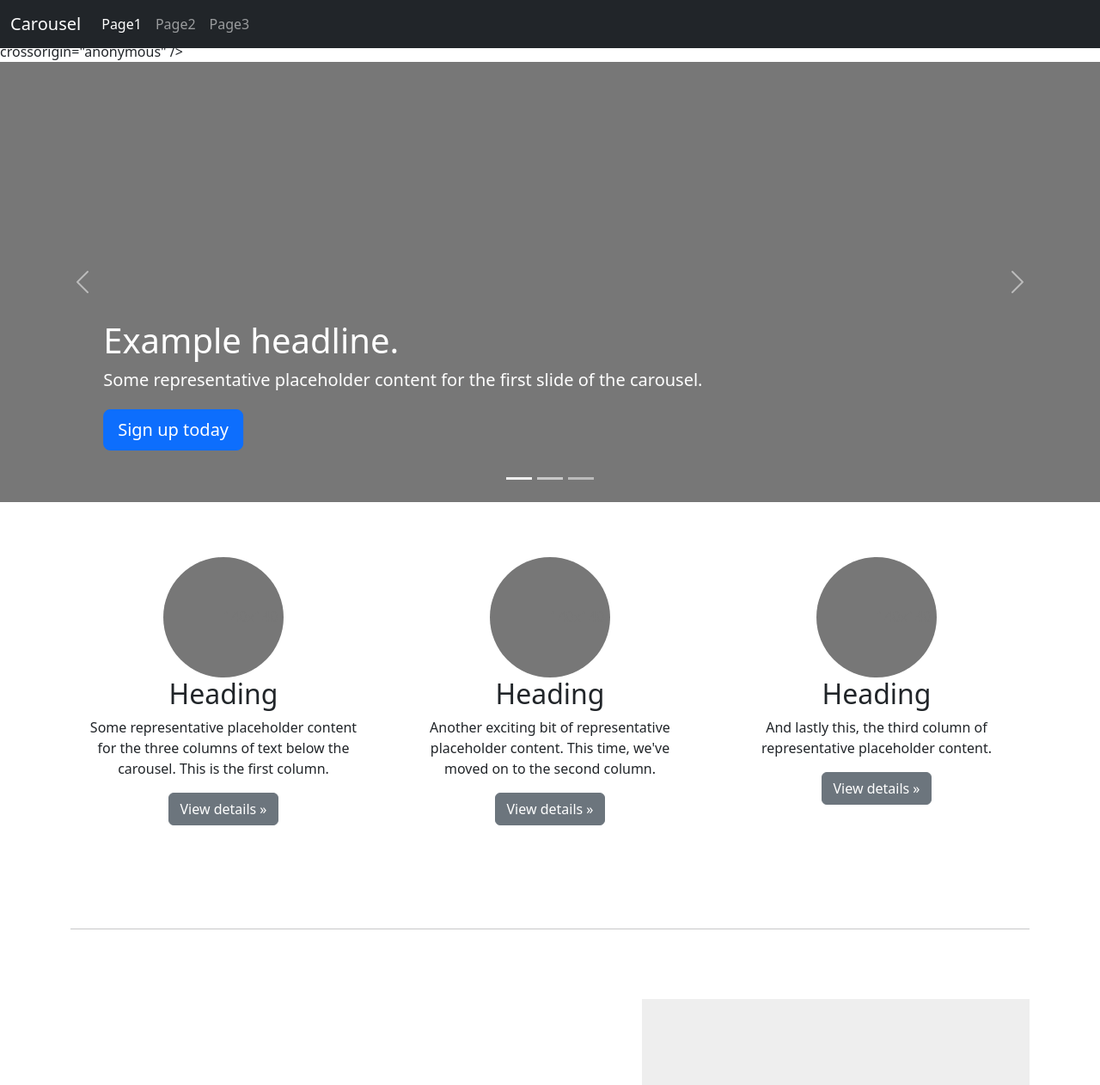
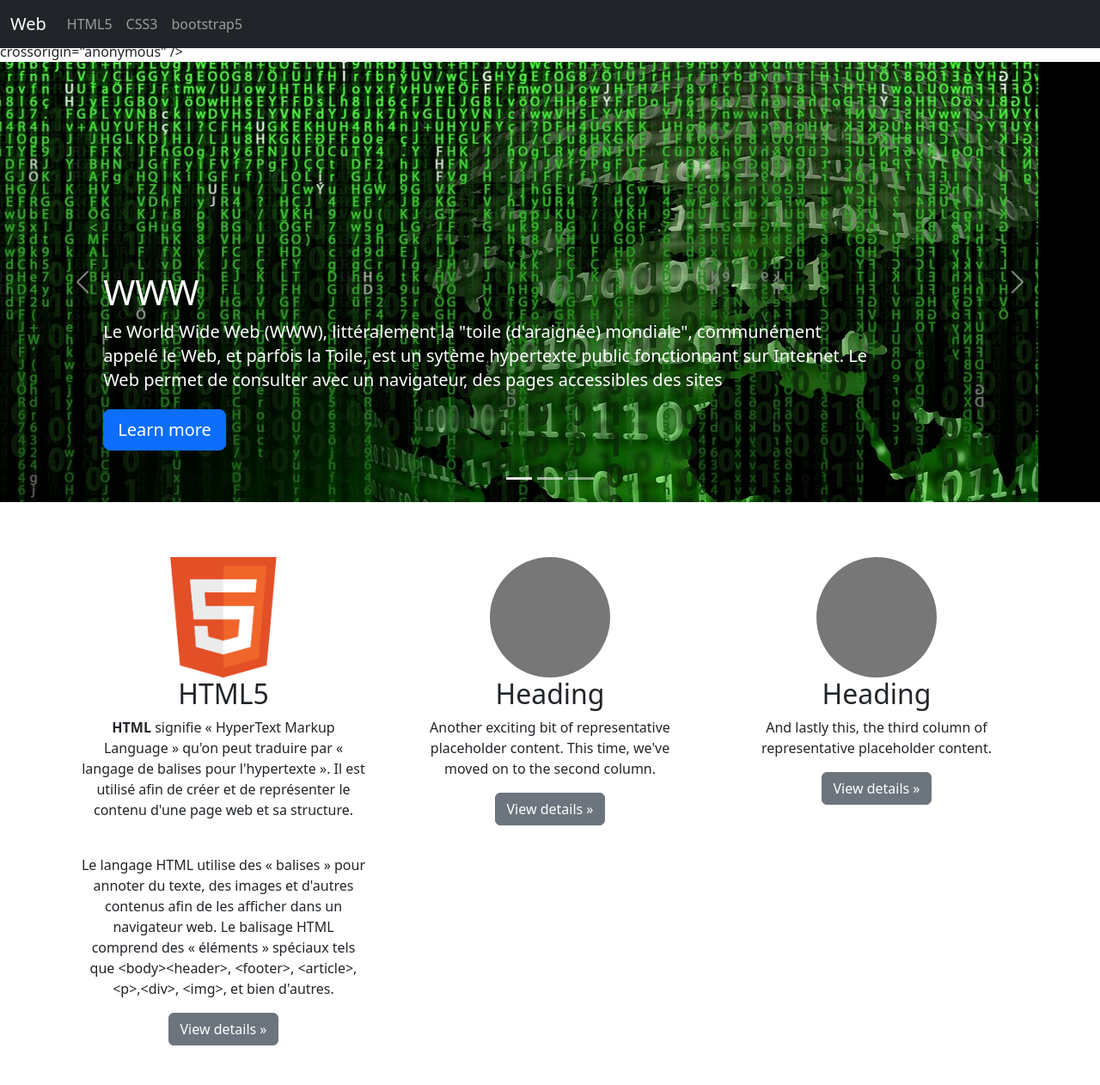
Before and after one commit to Bili-and-sheep/Project_Boostrap_AP_EA, a website built with webpack: page index.html in a window 1280 px wide. Shown: the top 1262 px of the page at 86% size. Built offline with nearby package versions, Linux system fonts and the light colour scheme.

Commit message:
Mk1 Logo&Texte

```diff
--- a/index.html
+++ b/index.html
@@ -22,7 +22,8 @@
 
   <link rel="manifest" href="site.webmanifest" />
   <meta name="theme-color" content="#fafafa" />
-  <link href="https://cdn.jsdelivr.net/npm/bootstrap@5.3.2/dist/css/bootstrap.min.css" rel="stylesheet" integrity="sha384-T3c6CoIi6uLrA9TneNEoa7RxnatzjcDSCmG1MXxSR1GAsXEV/Dwwykc2MPK8M2HN" crossorigin="anonymous">
+  <link href="https://cdn.jsdelivr.net/npm/bootstrap@5.3.2/dist/css/bootstrap.min.css" rel="stylesheet"
+    integrity="sha384-T3c6CoIi6uLrA9TneNEoa7RxnatzjcDSCmG1MXxSR1GAsXEV/Dwwykc2MPK8M2HN" crossorigin="anonymous">
   integrity="sha384-iYQeCzEYFbKjA/T2uDLTpkwGzCiq6soy8tYaI1GyVh/UjpbCx/TYkiZhlZB6+fzT" crossorigin="anonymous" />
 </head>
 
@@ -31,7 +32,7 @@
   <header>
     <nav class="navbar navbar-expand-md navbar-dark fixed-top bg-dark">
       <div class="container-fluid">
-        <a class="navbar-brand" href="#">Carousel</a>
+        <a class="navbar-brand active" href="#">Web</a>
         <button class="navbar-toggler" type="button" data-bs-toggle="collapse" data-bs-target="#navbarCollapse"
           aria-controls="navbarCollapse" aria-expanded="false" aria-label="Toggle navigation">
           <span class="navbar-toggler-icon"></span>
@@ -39,13 +40,13 @@
         <div class="collapse navbar-collapse" id="navbarCollapse">
           <ul class="navbar-nav me-auto mb-2 mb-md-0">
             <li class="nav-item">
-              <a class="nav-link active" aria-current="page" href="#">Page1</a>
+              <a class="nav-link" aria-current="page" href="https://developer.mozilla.org/fr/docs/Web/HTML">HTML5</a>
             </li>
             <li class="nav-item">
-              <a class="nav-link" href="#">Page2</a>
+              <a class="nav-link" href="https://developer.mozilla.org/fr/docs/Web/CSS">CSS3</a>
             </li>
             <li class="nav-item">
-              <a class="nav-link" href="#">Page3</a>
+              <a class="nav-link" href="https://getbootstrap.com/">bootstrap5</a>
             </li>
           </ul>
         </div>
@@ -63,49 +64,54 @@
         <button type="button" data-bs-target="#myCarousel" data-bs-slide-to="1" aria-label="Slide 2"></button>
         <button type="button" data-bs-target="#myCarousel" data-bs-slide-to="2" aria-label="Slide 3"></button>
       </div>
+
       <div class="carousel-inner">
+        <!-- Carousel WWW Start-->
         <div class="carousel-item active">
-          <svg class="bd-placeholder-img" width="100%" height="100%" xmlns="http://www.w3.org/2000/svg"
-            aria-hidden="true" preserveAspectRatio="xMidYMid slice" focusable="false">
-            <rect width="100%" height="100%" fill="#777" />
-          </svg>
-
+          <img src="./img/matrix-web.jpg">
           <div class="container">
             <div class="carousel-caption text-start">
-              <h1>Example headline.</h1>
-              <p>Some representative placeholder content for the first slide of the carousel.</p>
-              <p><a class="btn btn-lg btn-primary" href="#">Sign up today</a></p>
+              <h1>WWW</h1>
+              <p>Le World Wide Web (WWW), littéralement la "toile (d'araignée) mondiale", communément appelé le Web, et
+                parfois la Toile, est un sytème hypertexte public fonctionnant sur Internet. Le Web permet de consulter
+                avec un navigateur, des pages accessibles des sites</p>
+              <p><a class="btn btn-lg btn-primary" href="https://fr.wikipedia.org/wiki/World_Wide_Web">Learn more</a>
+              </p>
             </div>
           </div>
         </div>
+        <!-- Carousel WWW End-->
+
+        <!-- Carousel HyperLien Start-->
         <div class="carousel-item">
-          <svg class="bd-placeholder-img" width="100%" height="100%" xmlns="http://www.w3.org/2000/svg"
-            aria-hidden="true" preserveAspectRatio="xMidYMid slice" focusable="false">
-            <rect width="100%" height="100%" fill="#777" />
-          </svg>
-
+          <img src="./img/spiderweb.jpg">
           <div class="container">
             <div class="carousel-caption">
               <h1>Another example headline.</h1>
-              <p>Some representative placeholder content for the second slide of the carousel.</p>
-              <p><a class="btn btn-lg btn-primary" href="#">Learn more</a></p>
+              <p>L'image de la toile d'araignée vient des hyperliens qui lient les pages web entre elles</p>
+              <p><a class="btn btn-lg btn-primary" href="https://fr.wikipedia.org/wiki/Hyperlien">Learn more</a></p>
             </div>
           </div>
         </div>
+        <!-- Carousel HyperLien End-->
+
+
+        <!-- Carousel Internet Start-->
         <div class="carousel-item">
-          <svg class="bd-placeholder-img" width="100%" height="100%" xmlns="http://www.w3.org/2000/svg"
-            aria-hidden="true" preserveAspectRatio="xMidYMid slice" focusable="false">
-            <rect width="100%" height="100%" fill="#777" />
-          </svg>
-
+          <img src="./img/earth-internet.jpg">
           <div class="container">
             <div class="carousel-caption text-end">
-              <h1>One more for good measure.</h1>
-              <p>Some representative placeholder content for the third slide of this carousel.</p>
-              <p><a class="btn btn-lg btn-primary" href="#">Browse gallery</a></p>
+              <h1>Web & Internet</h1>
+              <p>inventé en 1ç89-1990 par Tim Berners-Lee suivi de Robert Cailliau, c'est le Web qui a rendu les médias
+                grand public attentufs à Internet. Depuis, le Web est fréquement confondu avec Interent en particulier,
+                me mot Toile est souvent utilisé dans les textes non techniques sans qu'il soit clair si l'auteur
+                désigne le Web ou internet</p>
+              <p><a class="btn btn-lg btn-primary" href="https://fr.wikipedia.org/wiki/Internet">Learn more</a></p>
             </div>
           </div>
         </div>
+        <!-- Carousel Internet End-->
+
       </div>
       <button class="carousel-control-prev" type="button" data-bs-target="#myCarousel" data-bs-slide="prev">
         <span class="carousel-control-prev-icon" aria-hidden="true"></span>
@@ -125,41 +131,52 @@
     <div class="container marketing">
 
       <div class="row">
+
+        <div class="col-lg-4">
+          <img src="./img/HTML5_badge.png " width="140" height="140" alt="" srcset="">
+          <h2 class="fw-normal">HTML5</h2>
+          <p><strong>HTML</strong> signifie « HyperText Markup Language » qu'on peut traduire par « langage de balises
+            pour l'hypertexte
+            ». Il est utilisé afin de créer et de représenter le contenu d'une page web et sa structure. </p>
+          <br>
+          <p>
+            Le langage HTML utilise des « balises » pour annoter du texte, des images et d'autres
+            contenus afin de les
+            afficher dans un navigateur web. Le balisage HTML comprend des « éléments » spéciaux tels que
+            &lt;body&gt;&lt;header&gt;, &lt;footer&gt;, &lt;article&gt;, &lt;p&gt;,&lt;div&gt, &lt;img&gt, et bien
+            d'autres.
+          </p>
+          <p><a class=" btn btn-secondary" href="#">View details &raquo;</a></p>
+        </div><!-- /.col-lg-4 -->
+
+
         <div class="col-lg-4">
           <svg class="bd-placeholder-img rounded-circle" width="140" height="140" xmlns="http://www.w3.org/2000/svg"
             role="img" aria-label="Placeholder: 140x140" preserveAspectRatio="xMidYMid slice" focusable="false">
             <title>Placeholder</title>
             <rect width="100%" height="100%" fill="#777" /><text x="50%" y="50%" fill="#777" dy=".3em">140x140</text>
           </svg>
-
           <h2 class="fw-normal">Heading</h2>
-          <p>Some representative placeholder content for the three columns of text below the carousel. This is the first
-            column.</p>
+          <p>Another exciting bit of representative placeholder content. This time, we've moved on to the second
+            column.
+          </p>
           <p><a class="btn btn-secondary" href="#">View details &raquo;</a></p>
         </div><!-- /.col-lg-4 -->
+
+
         <div class="col-lg-4">
           <svg class="bd-placeholder-img rounded-circle" width="140" height="140" xmlns="http://www.w3.org/2000/svg"
             role="img" aria-label="Placeholder: 140x140" preserveAspectRatio="xMidYMid slice" focusable="false">
             <title>Placeholder</title>
             <rect width="100%" height="100%" fill="#777" /><text x="50%" y="50%" fill="#777" dy=".3em">140x140</text>
           </svg>
-
-          <h2 class="fw-normal">Heading</h2>
-          <p>Another exciting bit of representative placeholder content. This time, we've moved on to the second column.
-          </p>
-          <p><a class="btn btn-secondary" href="#">View details &raquo;</a></p>
-        </div><!-- /.col-lg-4 -->
-        <div class="col-lg-4">
-          <svg class="bd-placeholder-img rounded-circle" width="140" height="140" xmlns="http://www.w3.org/2000/svg"
-            role="img" aria-label="Placeholder: 140x140" preserveAspectRatio="xMidYMid slice" focusable="false">
-            <title>Placeholder</title>
-            <rect width="100%" height="100%" fill="#777" /><text x="50%" y="50%" fill="#777" dy=".3em">140x140</text>
-          </svg>
-
           <h2 class="fw-normal">Heading</h2>
           <p>And lastly this, the third column of representative placeholder content.</p>
           <p><a class="btn btn-secondary" href="#">View details &raquo;</a></p>
         </div><!-- /.col-lg-4 -->
+
+
+
       </div><!-- /.row -->
 
       <!-- Fin Trois colonnes de textes + images -->
@@ -241,7 +258,9 @@
     </footer>
   </main>
 
-  <script src="https://cdn.jsdelivr.net/npm/bootstrap@5.3.2/dist/js/bootstrap.bundle.min.js" integrity="sha384-C6RzsynM9kWDrMNeT87bh95OGNyZPhcTNXj1NW7RuBCsyN/o0jlpcV8Qyq46cDfL" crossorigin="anonymous"></script>
+  <script src="https://cdn.jsdelivr.net/npm/bootstrap@5.3.2/dist/js/bootstrap.bundle.min.js"
+    integrity="sha384-C6RzsynM9kWDrMNeT87bh95OGNyZPhcTNXj1NW7RuBCsyN/o0jlpcV8Qyq46cDfL"
+    crossorigin="anonymous"></script>
   <script src="js/vendor/modernizr-3.12.0.min.js"></script>
   <script src="js/app.js"></script>
 
```
Also changed, not shown: img/HTML5_badge.png (added), img/bootstrap-logo.png (added), img/logo-css-3.png (added).
